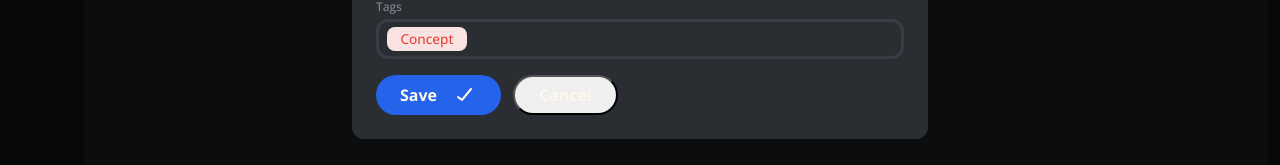
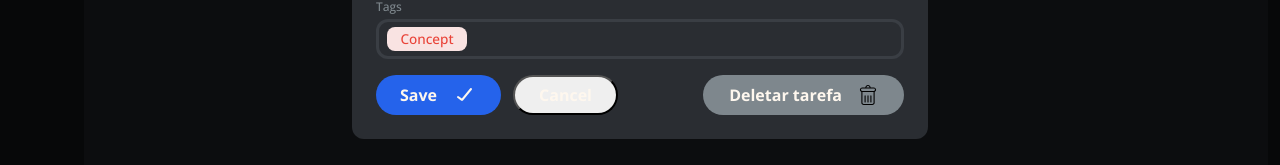
Before and after one commit to natcurti/kanban-task-manager, a Next.js app: page /default-board in a window 1280 px wide. Both pictures are taken after a click on the button 351 px from the left and 158 px from the top of the page. Shown: the part 496-661 px from the top of the page. Built offline with nearby package versions, Linux system fonts and the light colour scheme.

Commit message:
Handle delete tasks

```diff
--- a/src/components/Button/Button.module.scss
+++ b/src/components/Button/Button.module.scss
@@ -41,3 +41,20 @@
     color: var(--light-gray);
   }
 }
+
+.btn-delete {
+  background-color: var(--light-gray);
+  border: 2px solid transparent;
+
+  &:hover {
+    border-color: var(--white);
+  }
+}
+
+.btn-disabled {
+  opacity: 0.3;
+
+  &:hover {
+    border-color: transparent;
+  }
+}
--- a/src/components/Button/index.tsx
+++ b/src/components/Button/index.tsx
@@ -1,6 +1,6 @@
 import { ButtonType } from "@/types/ButtonType";
 import styles from "./Button.module.scss";
-import { DoneIcon } from "../Icons";
+import { DeleteIcon, DoneIcon } from "../Icons";
 import { useAppSelector } from "@/store/hooks";
 import classNames from "classnames";
 
@@ -9,9 +9,10 @@ interface IButton {
   btnStyle: ButtonType;
   type: "submit" | "button";
   onClick?: () => void;
+  disabled?: boolean;
 }
 
-const Button = ({ title, btnStyle, type, onClick }: IButton) => {
+const Button = ({ title, btnStyle, type, onClick, disabled }: IButton) => {
   const theme = useAppSelector((store) => store.colorMode);
 
   if (btnStyle === ButtonType.save) {
@@ -25,7 +26,7 @@ const Button = ({ title, btnStyle, type, onClick }: IButton) => {
         <DoneIcon />
       </button>
     );
-  } else {
+  } else if (btnStyle === ButtonType.cancel) {
     return (
       <button
         className={classNames(styles.btn, {
@@ -38,6 +39,20 @@ const Button = ({ title, btnStyle, type, onClick }: IButton) => {
         {title}
       </button>
     );
+  } else {
+    return (
+      <button
+        className={classNames(styles.btn, styles["btn-delete"], {
+          [styles["btn-disabled"]]: disabled,
+        })}
+        onClick={onClick}
+        type={type}
+        disabled={disabled}
+      >
+        {title}
+        <DeleteIcon colorMode={theme.colorMode} />
+      </button>
+    );
   }
 };
 
--- a/src/components/Icons/index.tsx
+++ b/src/components/Icons/index.tsx
@@ -254,3 +254,44 @@ export const EditIcon = ({ colorMode }: { colorMode: string }) => {
     </svg>
   );
 };
+
+export const DeleteIcon = ({ colorMode }: { colorMode: string }) => {
+  return (
+    <svg
+      fill={colorMode === "dark" ? "#FFF" : "#000"}
+      version="1.1"
+      id="Capa_1"
+      width="20px"
+      height="20px"
+      viewBox="0 0 482.428 482.429"
+      xmlSpace="preserve"
+    >
+      <g>
+        <g>
+          <path
+            d="M381.163,57.799h-75.094C302.323,25.316,274.686,0,241.214,0c-33.471,0-61.104,25.315-64.85,57.799h-75.098
+			c-30.39,0-55.111,24.728-55.111,55.117v2.828c0,23.223,14.46,43.1,34.83,51.199v260.369c0,30.39,24.724,55.117,55.112,55.117
+			h210.236c30.389,0,55.111-24.729,55.111-55.117V166.944c20.369-8.1,34.83-27.977,34.83-51.199v-2.828
+			C436.274,82.527,411.551,57.799,381.163,57.799z M241.214,26.139c19.037,0,34.927,13.645,38.443,31.66h-76.879
+			C206.293,39.783,222.184,26.139,241.214,26.139z M375.305,427.312c0,15.978-13,28.979-28.973,28.979H136.096
+			c-15.973,0-28.973-13.002-28.973-28.979V170.861h268.182V427.312z M410.135,115.744c0,15.978-13,28.979-28.973,28.979H101.266
+			c-15.973,0-28.973-13.001-28.973-28.979v-2.828c0-15.978,13-28.979,28.973-28.979h279.897c15.973,0,28.973,13.001,28.973,28.979
+			V115.744z"
+          />
+          <path
+            d="M171.144,422.863c7.218,0,13.069-5.853,13.069-13.068V262.641c0-7.216-5.852-13.07-13.069-13.07
+			c-7.217,0-13.069,5.854-13.069,13.07v147.154C158.074,417.012,163.926,422.863,171.144,422.863z"
+          />
+          <path
+            d="M241.214,422.863c7.218,0,13.07-5.853,13.07-13.068V262.641c0-7.216-5.854-13.07-13.07-13.07
+			c-7.217,0-13.069,5.854-13.069,13.07v147.154C228.145,417.012,233.996,422.863,241.214,422.863z"
+          />
+          <path
+            d="M311.284,422.863c7.217,0,13.068-5.853,13.068-13.068V262.641c0-7.216-5.852-13.07-13.068-13.07
+			c-7.219,0-13.07,5.854-13.07,13.07v147.154C298.213,417.012,304.067,422.863,311.284,422.863z"
+          />
+        </g>
+      </g>
+    </svg>
+  );
+};
--- a/src/components/ModalNewTask/ModalNewTask.module.scss
+++ b/src/components/ModalNewTask/ModalNewTask.module.scss
@@ -1,5 +1,10 @@
 .container-buttons {
   margin-top: 1rem;
   display: flex;
-  gap: 0.75rem;
+  justify-content: space-between;
+
+  div:nth-child(1) {
+    display: flex;
+    gap: 0.75rem;
+  }
 }
--- a/src/components/ModalNewTask/index.tsx
+++ b/src/components/ModalNewTask/index.tsx
@@ -14,7 +14,7 @@ import { z } from "zod";
 import { zodResolver } from "@hookform/resolvers/zod";
 import { setModalTaskOpen } from "@/store/reducers/modalTask";
 import { useAppDispatch, useAppSelector } from "@/store/hooks";
-import { addTask, updateTask } from "@/store/reducers/tasks";
+import { addTask, deleteTask, updateTask } from "@/store/reducers/tasks";
 import ErrorMessage from "../ErrorMessage";
 import { createSelector } from "@reduxjs/toolkit";
 import { clearTaskToEdit } from "@/store/reducers/taskToEdit";
@@ -95,6 +95,15 @@ const ModalNewTask = ({ boardId }: { boardId: string }) => {
     reset();
   };
 
+  const handleDeleteTask = () => {
+    if (taskToEdit) {
+      dispatch(deleteTask(taskToEdit[0].id));
+      dispatch(clearTaskToEdit());
+      dispatch(setModalTaskOpen());
+      reset();
+    }
+  };
+
   useEffect(() => {
     if (isSubmitSuccessful) {
       reset();
@@ -127,12 +136,21 @@ const ModalNewTask = ({ boardId }: { boardId: string }) => {
           <ErrorMessage>{errors.selectTags.message}</ErrorMessage>
         )}
         <div className={styles["container-buttons"]}>
-          <Button title="Save" btnStyle={ButtonType.save} type="submit" />
+          <div>
+            <Button title="Save" btnStyle={ButtonType.save} type="submit" />
+            <Button
+              title="Cancel"
+              btnStyle={ButtonType.cancel}
+              type="button"
+              onClick={cancelTask}
+            />
+          </div>
           <Button
-            title="Cancel"
-            btnStyle={ButtonType.cancel}
+            title="Deletar tarefa"
+            btnStyle={ButtonType.delete}
             type="button"
-            onClick={cancelTask}
+            disabled={taskToEdit.length === 0}
+            onClick={handleDeleteTask}
           />
         </div>
       </form>
--- a/src/store/reducers/tasks.tsx
+++ b/src/store/reducers/tasks.tsx
@@ -32,9 +32,13 @@ const tasksSlice = createSlice({
       const taskIndex = state.findIndex((task) => task.id === payload.id);
       state.splice(taskIndex, 1, payload);
     },
+    deleteTask: (state, { payload }) => {
+      const taskIndex = state.findIndex((task) => task.id === payload);
+      state.splice(taskIndex, 1);
+    },
   },
 });
 
-export const { addTask, dropTask, updateTask } = tasksSlice.actions;
+export const { addTask, dropTask, updateTask, deleteTask } = tasksSlice.actions;
 
 export default tasksSlice.reducer;
--- a/src/types/buttonType.ts
+++ b/src/types/buttonType.ts
@@ -1,4 +1,5 @@
 export enum ButtonType {
   save = "Save",
   cancel = "Cancel",
+  delete = "Delete",
 }
```
